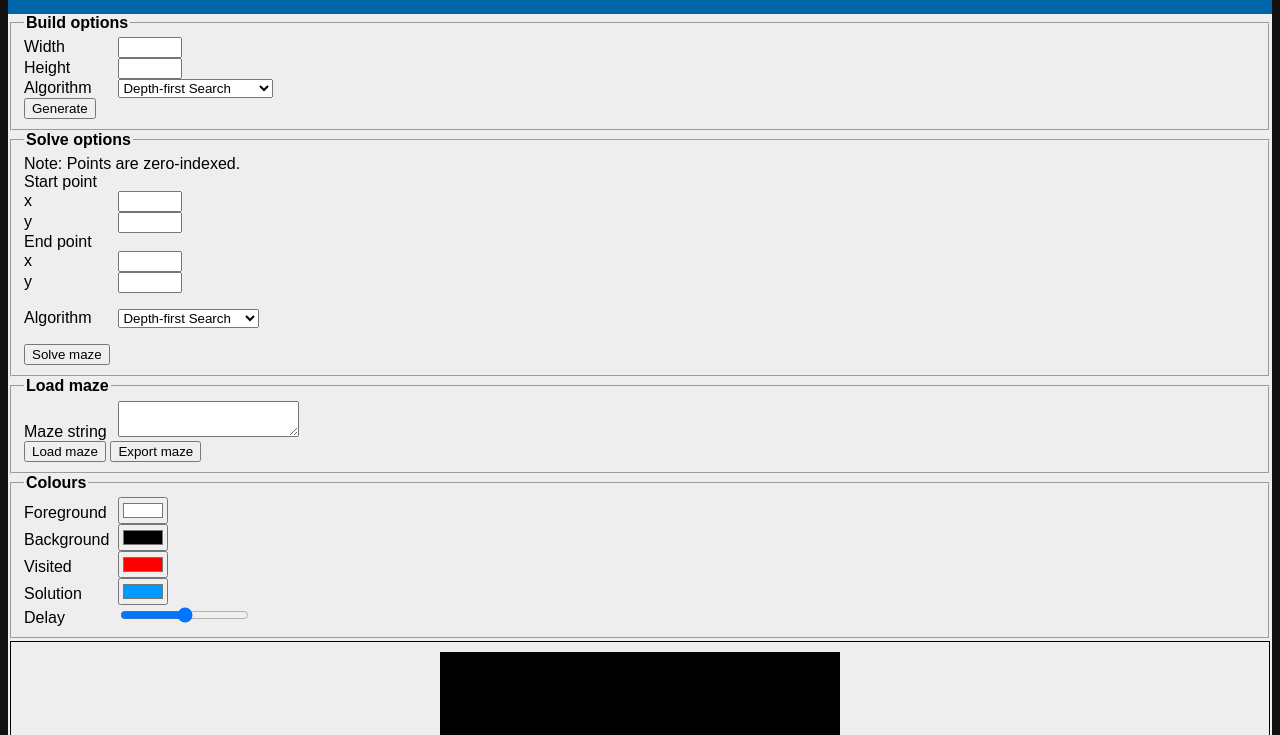
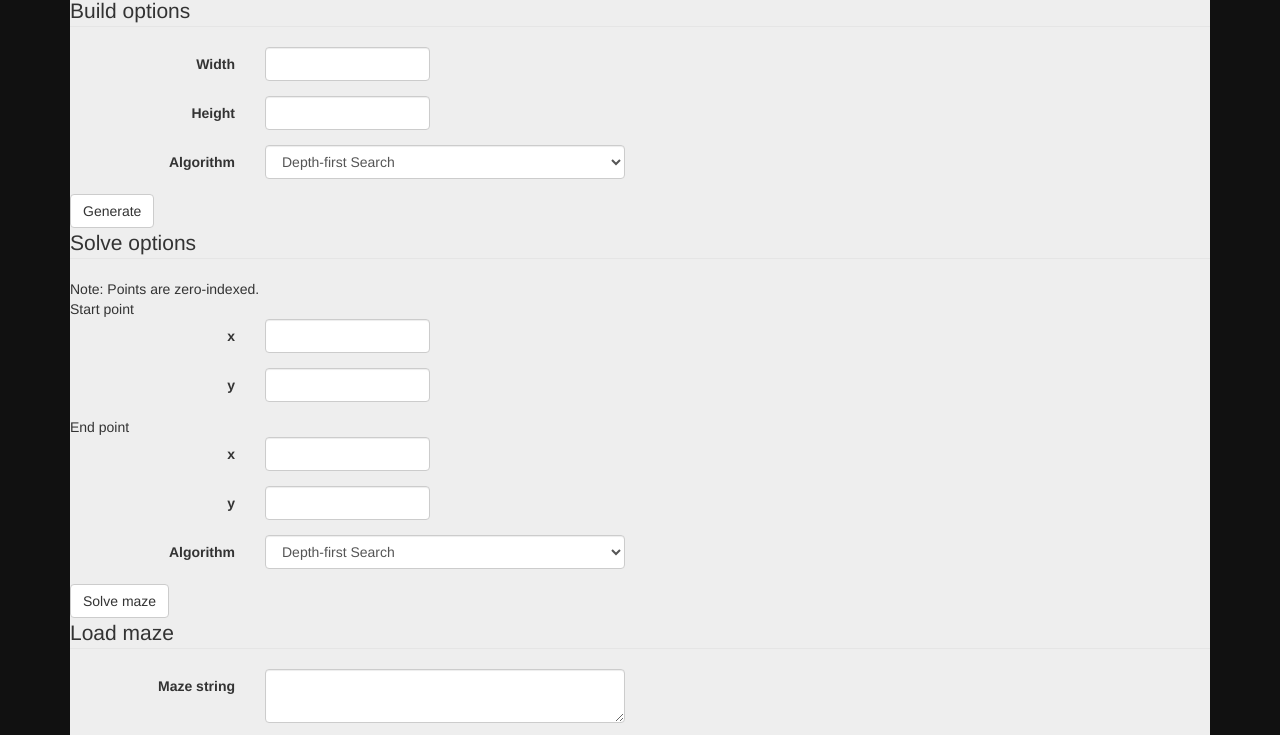
Before and after one commit to PakkuDon/MazeBuilder, a plain HTML site: page index.html in a window 1280 px wide. Shown: the part 84-819 px from the top of the page. Drawn offline with nearby package versions, Linux system fonts and the light colour scheme.

Commit message:
Edited HTML and styling
- Added links to Bootstrap CSS and JS.
- Applied Bootstrap styles.
- Removed rounded corners from header and footer.

```diff
--- a/index.html
+++ b/index.html
@@ -20,6 +20,10 @@
         <script type="text/javascript" src="scripts/algorithms/solver_breadth.js"></script>
         <script type="text/javascript" src="scripts/algorithms/solver_astar.js"></script>
 
+        <meta charset="utf-8">
+        <meta name="viewport" content="width=device-width, initial-scale=1">
+        <link rel="stylesheet" href="https://maxcdn.bootstrapcdn.com/bootstrap/3.3.2/css/bootstrap.min.css">
+        <script src="https://maxcdn.bootstrapcdn.com/bootstrap/3.3.2/js/bootstrap.min.js"></script>
         <link rel="stylesheet" href="style.css" />
         <script type="text/javascript">
             $(document).ready(function() {
@@ -33,14 +37,14 @@
                 for (var strategy in builder.strategies) {
                     $("#build_algorithms").append(
                         $("<option />").val(strategy)
-                            .text(builder.strategies[strategy].name));
+                        .text(builder.strategies[strategy].name));
                 }
 
                 // Populate drop-downs with algorithms in solver
                 for (var strategy in solver.strategies) {
                     $("#solve_algorithms").append(
                         $("<option />").val(strategy)
-                            .text(solver.strategies[strategy].name));
+                        .text(solver.strategies[strategy].name));
                 }
 
                 // Register event handler on build-options form
@@ -125,98 +129,126 @@
         </script>
     </head>
     <body>
-        <div id="container">
+        <div class="container">
             <header>
                 <h1>Maze Builder</h1>
             </header>
             <div id="body">
                 <div id="options">
-                    <form id="build_form" onsubmit="return false;">
+                    <form class="form-horizontal" role="form" id="build_form" onsubmit="return false;">
                         <fieldset>
                             <legend>Build options</legend>
-                            <div>
-                                <label for="width">Width</label>
-                                <input type="number" min="2" max="100" required="required" id="width" />
+                            <div class="form-group">
+                                <label class="control-label col-sm-2" for="width">Width</label>
+                                <div class="col-sm-2">
+                                    <input class="form-control" type="number" min="2" max="100" required="required" id="width" />
+                                </div>
+                            </div>
+                            <div class="form-group">
+                                <label class="control-label col-sm-2" for="height">Height</label>
+                                <div class="col-sm-2">
+                                    <input class="form-control" type="number" min="2" max="100" required="required" id="height" />
+                                </div>
+                            </div>
+                            <div class="form-group">
+                                <label class="control-label col-sm-2" for="build_algorithms">Algorithm</label>
+                                <div class="col-sm-4">
+                                    <select class="form-control" id="build_algorithms">
+                                    </select>
+                                </div>
                             </div>
                             <div>
-                                <label for="height">Height</label>
-                                <input type="number" min="2" max="100" required="required" id="height" />
-                            </div>
-                            <div>
-                                <label for="build_algorithms">Algorithm</label>
-                                <select id="build_algorithms">
-                                </select>
-                            </div>
-                            <div>
-                                <input type="submit" value="Generate" />
+                                <input class="btn btn-default" type="submit" value="Generate" />
                             </div>
                         </fieldset>
                     </form>
-                    <form id="solve_form" onsubmit="return false;">
+                    <form class="form-horizontal" role="form" id="solve_form" onsubmit="return false;">
                         <fieldset>
                             <legend>Solve options</legend>
                             Note: Points are zero-indexed.
                             <div>Start point</div>
-                            <div>
-                                <label for="startX">x</label>
-                                <input type="number" min="0" max="100" required="required" id="startX" />
+                            <div class="form-group">
+                                <label class="control-label col-sm-2" for="startX">x</label>
+                                <div class="col-sm-2">
+                                    <input class="form-control" type="number" min="0" max="100" required="required" id="startX" />
+                                </div>
                             </div>
-                            <div>
-                                <label for="startY">y</label>
-                                <input type="number" min="0" max="100" required="required" id="startY" />
+                            <div class="form-group">
+                                <label class="control-label col-sm-2" for="startY">y</label>
+                                <div class="col-sm-2">
+                                    <input class="form-control" type="number" min="0" max="100" required="required" id="startY" />
+                                </div>
                             </div>
                             <div>End point</div>
-                            <div>
-                                <label for="endX">x</label>
-                                <input type="number" min="0" max="100" required="required" id="endX" />
+                            <div class="form-group">
+                                <label class="control-label col-sm-2" for="endX">x</label>
+                                <div class="col-sm-2">
+                                    <input class="form-control" type="number" min="0" max="100" required="required" id="endX" />
+                                </div>
                             </div>
-                            <div>
-                                <label for="endY">y</label>
-                                <input type="number" min="0" max="100" required="required" id="endY" />
+                            <div class="form-group">
+                                <label class="control-label col-sm-2" for="endY">y</label>
+                                <div class="col-sm-2">
+                                    <input class="form-control" type="number" min="0" max="100" required="required" id="endY" />
+                                </div>
                             </div>
-                            <p>
-                                <label for="solve_algorithms">Algorithm</label>
-                                <select id="solve_algorithms">
-                                </select>
-                            </p>
-                            <input type="submit" value="Solve maze" />
+                            <div class="form-group">
+                                <label class="control-label col-sm-2" for="solve_algorithms">Algorithm</label>
+                                <div class="col-sm-4">
+                                    <select class="form-control" id="solve_algorithms">
+                                    </select>
+                                </div>
+                            </div>
+                            <input class="btn btn-default" type="submit" value="Solve maze" />
                         </fieldset>
                     </form>
-                    <form id="load_form" onsubmit="return false;">
+                    <form class="form-horizontal" id="load_form" role="form" onsubmit="return false;">
                         <fieldset>
                             <legend>Load maze</legend>
-                            <div>
-                                <label for="mazeString">Maze string</label>
-                                <textarea id="mazeString"></textarea>
+                            <div class="form-group">
+                                <label class="control-label col-sm-2" for="mazeString">Maze string</label>
+                                <div class="col-sm-4">
+                                    <textarea class="form-control" id="mazeString"></textarea>
+                                </div>
                             </div>
-                            <div>
-                                <input type="submit" value="Load maze" />
-                                <button id="exportMaze">Export maze</button>
-                            </div>
+
+                            <input class="btn btn-default" type="submit" value="Load maze" />
+                            <button class="btn btn-default" id="exportMaze">Export maze</button>
+
                         </fieldset>
                     </form>
-                    <form>
+                    <form class="form-horizontal" role="form">
                         <fieldset>
                             <legend>Colours</legend>
-                            <div>
-                                <label for="foregroundColour">Foreground</label>
-                                <input id="foregroundColour" type="color" value="#FFFFFF" />
+                            <div class="form-group">
+                                <label class="control-label col-sm-2" for="foregroundColour">Foreground</label>
+                                <div class="col-sm-2">
+                                    <input class="form-control" id="foregroundColour" type="color" value="#FFFFFF" />
+                                </div>
                             </div>
-                            <div>
-                                <label for="backgroundColour">Background</label>
-                                <input id="backgroundColour" type="color" value="#000000" />
+                            <div class="form-group">
+                                <label class="control-label col-sm-2" for="backgroundColour">Background</label>
+                                <div class="col-sm-2">
+                                    <input class="form-control" id="backgroundColour" type="color" value="#000000" />
+                                </div>
                             </div>
-                            <div>
-                                <label for="visitedColour">Visited</label>
-                                <input id="visitedColour" type="color" value="#FF0000" />
+                            <div class="form-group">
+                                <label class="control-label col-sm-2" for="visitedColour">Visited</label>
+                                <div class="col-sm-2">
+                                    <input class="form-control" id="visitedColour" type="color" value="#FF0000" />
+                                </div>
                             </div>
-                            <div>
-                                <label for="solutionColour">Solution</label>
-                                <input id="solutionColour" type="color" value="#0099FF" />
+                            <div class="form-group">
+                                <label class="control-label col-sm-2" for="solutionColour">Solution</label>
+                                <div class="col-sm-2">
+                                    <input class="form-control" id="solutionColour" type="color" value="#0099FF" />
+                                </div>
                             </div>
-                            <div>
-                                <label for="timerDelay">Delay</label>
-                                <input id="timerDelay" type="range" min="1" max="25" />
+                            <div class="form-group">
+                                <label class="control-label col-sm-2" for="timerDelay">Delay</label>
+                                <div class="col-sm-3">
+                                    <input class="form-control" id="timerDelay" type="range" min="1" max="25" />
+                                </div>
                             </div>
                         </fieldset>
                     </form>
@@ -226,10 +258,10 @@
                         Your browser does not support the canvas tag.
                     </canvas>
                     <p>
-                        <button id="clearCanvas">
+                        <button class="btn btn-default" id="clearCanvas">
                             Clear canvas
                         </button>
-                        <button id="clearSolution">
+                        <button class="btn btn-default" id="clearSolution">
                             Clear solution
                         </button>
                     </p>
--- a/style.css
+++ b/style.css
@@ -1,14 +1,7 @@
-html {
-    font-family: sans-serif, Arial;
-}
-
 body {
     background-color: #111;
 }
 
-#container {
-    margin: auto;
-}
 
 #body {
     background-color: #EEE;
@@ -20,22 +13,7 @@ header, footer {
     padding: 5px 15px;
 }
 
-header {
-    border-top-left-radius: 2em;
-    border-top-right-radius: 2em;
-}
-
-legend {
-    font-weight: bold;
-}
-
-label {
-    width: 90px;
-    display: inline-block;
-}
-
 #canvasPane {
-    border: 1px solid #000;
     padding: 10px;
     margin: 2px;
     text-align: center;
@@ -43,11 +21,6 @@ label {
 
 #view {
     background-color: #000;
-}
-
-footer {
-    border-bottom-left-radius: 2em;
-    border-bottom-right-radius: 2em;
 }
 
 footer a {
```
